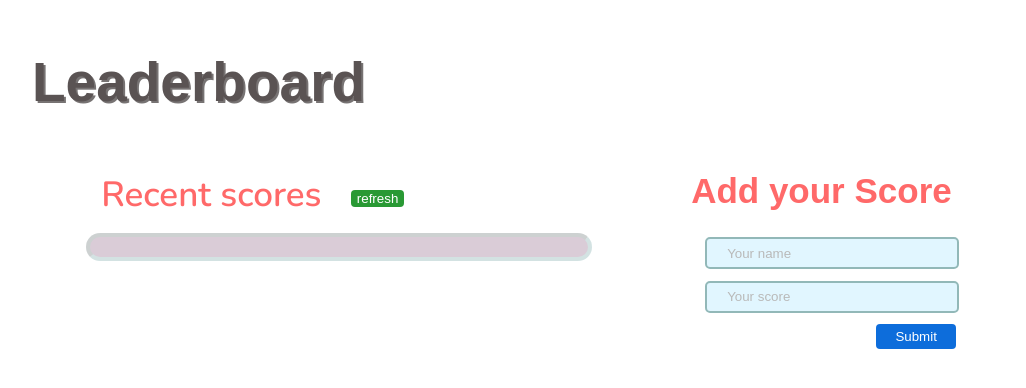
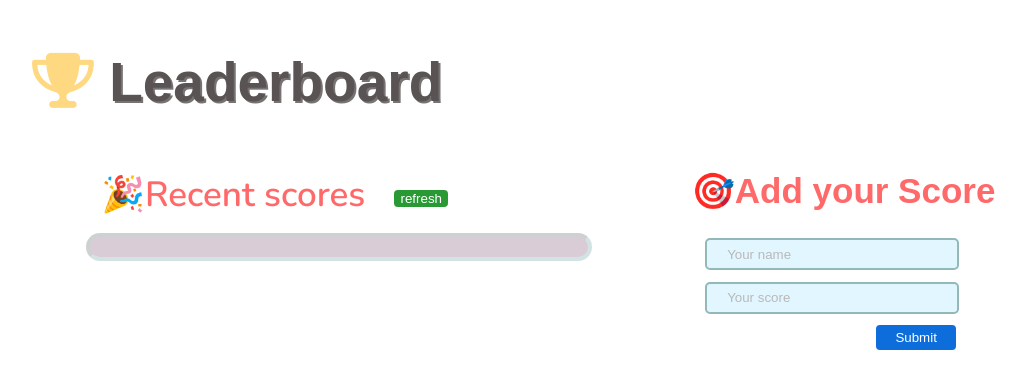
Before and after one commit to ankitt26/LeaderBoard, a website built with webpack: page src/index.html in a window 1280 px wide. Shown: the whole page, without its empty margins (6-1032 px from the left). Built offline with nearby package versions, Linux system fonts and the light colour scheme; no server answers; a web font is replaced by a local one.

Commit message:
Add icons and emoji

```diff
--- a/src/index.html
+++ b/src/index.html
@@ -4,13 +4,19 @@
     <meta charset="UTF-8" />
     <meta name="viewport" content="width=device-width, initial-scale=1.0" />
     <title>Wbpack Exercise</title>
+    <link
+      rel="stylesheet"
+      href="https://cdnjs.cloudflare.com/ajax/libs/font-awesome/6.4.0/css/all.min.css"
+    />
   </head>
   <body>
-    <header><h1 class="h1">Leaderboard</h1></header>
+    <header>
+      <h1 class="h1"><i class="fa-solid fa-trophy"></i> Leaderboard</h1>
+    </header>
     <main class="main">
       <section class="leaderboard">
         <h2 class="score-h">
-          Recent scores <button class="refresh" type="submit">refresh</button>
+          🎉Recent scores <button class="refresh" type="submit">refresh</button>
         </h2>
         <div class="scoreCard">
           <!-- scorelist will be created dynamically -->
@@ -18,7 +24,7 @@
       </section>
 
       <section class="addScore">
-        <h2 class="score-h">Add your Score</h2>
+        <h2 class="score-h">🎯Add your Score</h2>
         <form class="form">
           <input type="text" id="user_name" placeholder="Your name" required />
           <input
```
